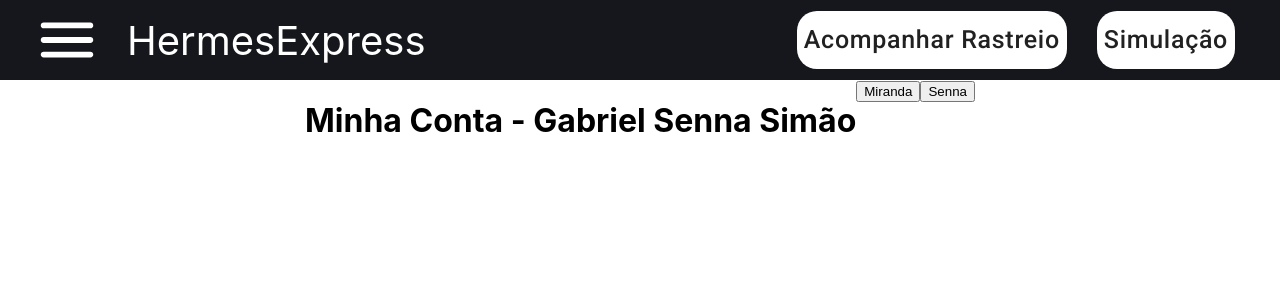
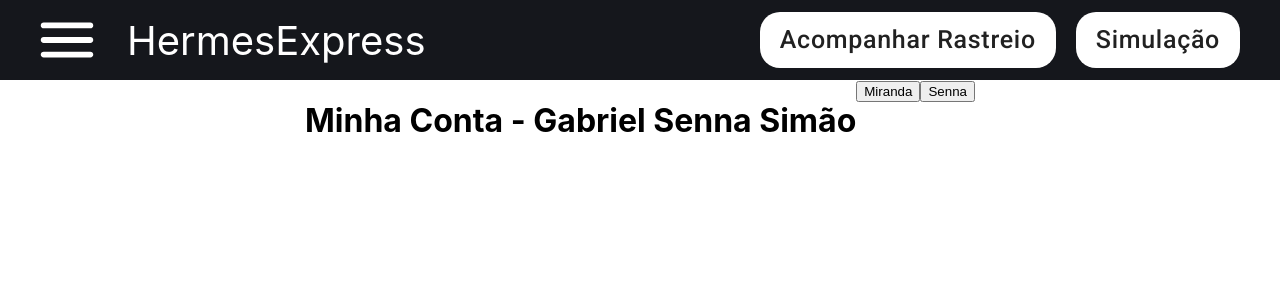
Before and after one commit to gwmiranda/Hermess-Express, a React (Create React App) app: page /MinhaConta in a window 1280 px wide. Shown: the top 300 px of the page. Built offline with nearby package versions, Linux system fonts and the light colour scheme.

Commit message:
feat: engordando os botoes

```diff
--- a/src/components/menuLateral/Menu.jsx
+++ b/src/components/menuLateral/Menu.jsx
@@ -49,10 +49,11 @@
                 fontSize: 25,
                 background: '#fff',
                 textTransform: 'capitalize',
-                padding: 7,
+                paddingLeft: 20,
+                paddingRight: 20,
                 borderRadius: 20,
-                marginLeft: 15,
-                marginRight: 15,
+                marginLeft: 10,
+                marginRight: 10,
               }}
             >
               Acompanhar Rastreio
@@ -64,10 +65,11 @@
                 fontSize: 25,
                 background: '#fff',
                 textTransform: 'capitalize',
-                padding: 7,
+                paddingLeft: 20,
+                paddingRight: 20,
                 borderRadius: 20,
-                marginLeft: 15,
-                marginRight: 15,
+                marginLeft: 10,
+                marginRight: 10,
               }}
             >
               Simulação
```
